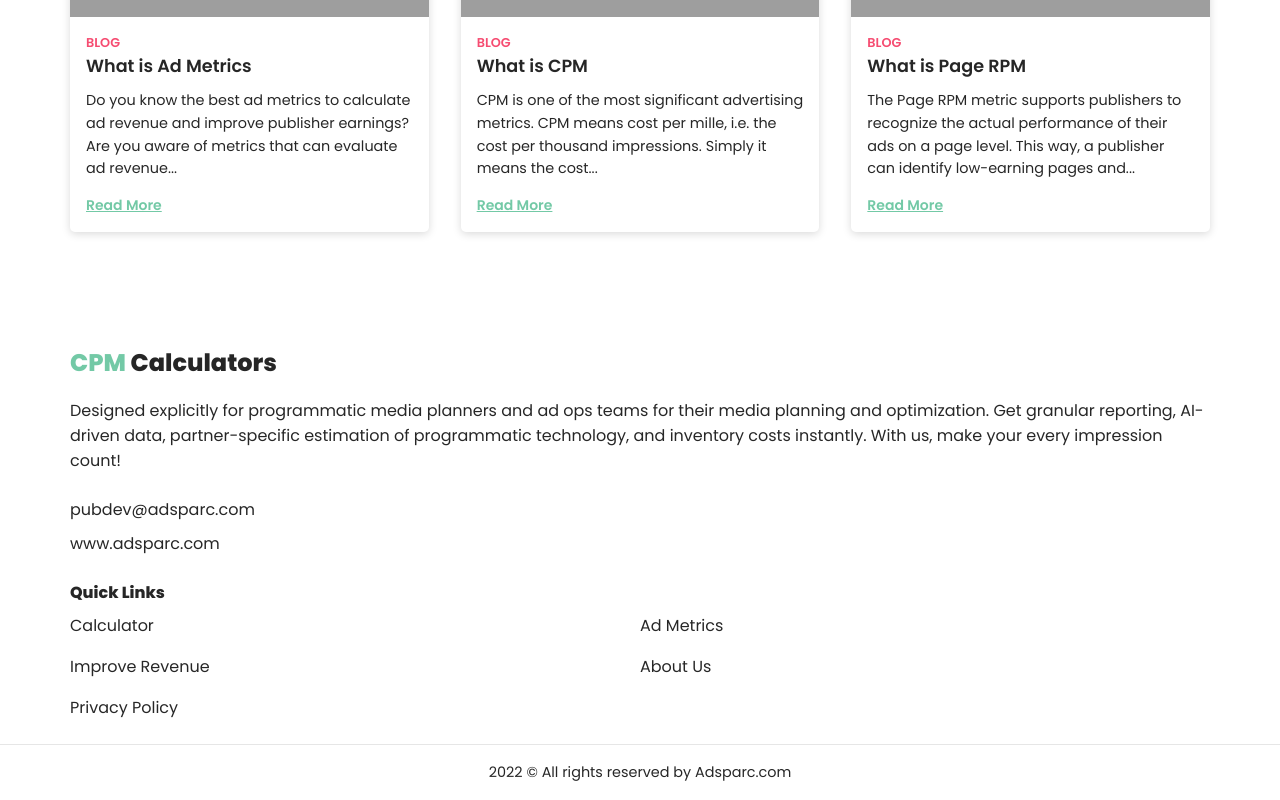
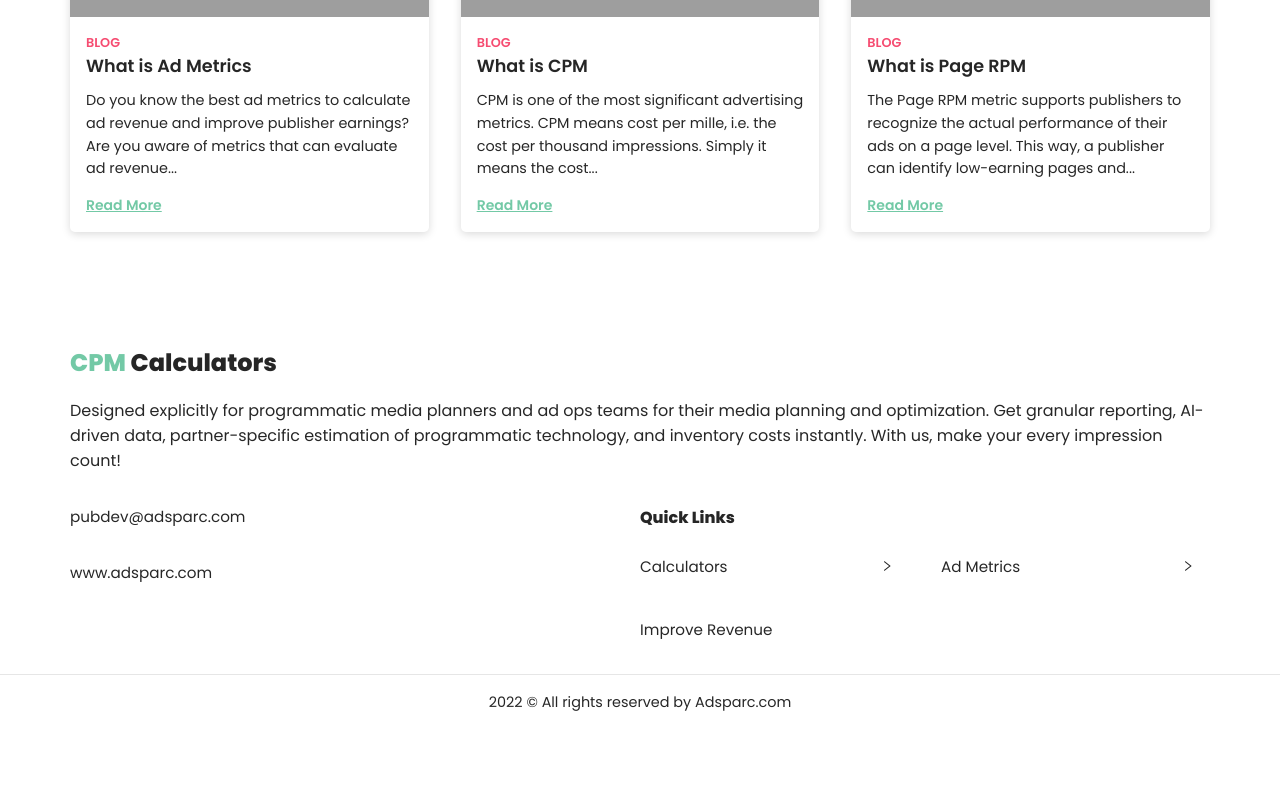
Before and after one commit to arvind-adsparc/cpmcalculators, a Next.js app: page /blog in a window 1280 px wide. Shown: the part 934-1734 px from the top of the page. After the commit the page ends 1664 px from the top, so only its background shows below. Built offline with nearby package versions, Linux system fonts and the light colour scheme; grey boxes are pictures that could not be loaded.

Commit message:
header and footer links mapping

```diff
--- a/components/Footer/footer.jsx
+++ b/components/Footer/footer.jsx
@@ -1,5 +1,8 @@
 import Link from "next/link";
+import { Collapse } from "antd";
 import styles from "../../styles/Footer.module.scss";
+
+const { Panel } = Collapse;
 
 const Footer = () => {
   return (
@@ -33,13 +36,45 @@ const Footer = () => {
             <div className={styles.linkHead}>Quick Links</div>
 
             <div className={styles.grid}>
-              <div className={styles.link}>Calculator</div>
-              <div className={styles.link}>Ad Metrics</div>
+              <Collapse
+                className={styles.collapseHead}
+                onChange={() => {}}
+                expandIconPosition="end"
+              >
+                <Panel header="Calculators" key="1">
+                  <Link href="/">CPM Calcuator</Link>
+                  <Link href="/calculators/rpm-calculator/">RPM Calcuator</Link>
+                  <Link href="/calculators/ecpm-calculator/">
+                    eCPM Calcuator
+                  </Link>
+                  <Link href="/calculators/epmv-calculator/">
+                    EPMV Calcuator
+                  </Link>
+                </Panel>
+              </Collapse>
+
+              <Collapse
+                className={styles.collapseHead}
+                onChange={() => {}}
+                expandIconPosition="end"
+              >
+                <Panel header="Ad Metrics" key="2">
+                  <Link href="/ad-metrics/cost-per-click/">
+                    Cost Per Click (CPC)
+                  </Link>
+                  <Link href="/ad-metrics/cost-per-mile/">
+                    Cost Per Mile(CPM)
+                  </Link>
+                  <Link href="/ad-metrics/ad-viewability/">Ad Viewability</Link>
+                  <Link href="/ad-metrics/ad-impressions/">Ad Impressions</Link>
+                  <Link href="/ad-metrics/page-rpm/">Page RPM</Link>
+                  <Link href="/ad-metrics/ecpm/">eCPM</Link>
+                  <Link href="/ad-metrics/epmv/">EPMV</Link>
+                </Panel>
+              </Collapse>
               <div className={styles.link}>
                 <Link href="/blog">Improve Revenue</Link>
               </div>
-              <div className={styles.link}>About Us</div>
-              <div className={styles.link}>Privacy Policy</div>
             </div>
           </div>
         </div>
--- a/components/Header/header.jsx
+++ b/components/Header/header.jsx
@@ -12,7 +12,7 @@ const { Panel } = Collapse;
 const Header = () => {
   const [toggleNav, setToggleNav] = useState(false);
   const onNavChange = (key) => {
-    console.log(key);
+    // console.log(key);
   };
   return (
     <header className={styles.header}>
@@ -40,15 +40,36 @@ const Header = () => {
 
         {toggleNav && (
           <div className={styles.mobileCollapse}>
-            <Collapse onChange={onNavChange} expandIconPosition="end">
+            <Collapse
+              className={styles.collapseHead}
+              onChange={onNavChange}
+              expandIconPosition="end"
+            >
               <Panel header="Calculators" key="1">
-                <p>Link</p>
+                <Link href="/">CPM Calcuator</Link>
+                <Link href="/calculators/rpm-calculator/">RPM Calcuator</Link>
+                <Link href="/calculators/ecpm-calculator/">eCPM Calcuator</Link>
+                <Link href="/calculators/epmv-calculator/">EPMV Calcuator</Link>
               </Panel>
             </Collapse>
 
-            <Collapse onChange={onNavChange} expandIconPosition="end">
+            <Collapse
+              className={styles.collapseHead}
+              onChange={onNavChange}
+              expandIconPosition="end"
+            >
               <Panel header="Ad Metrics" key="2">
-                <p>Link</p>
+                <Link href="/ad-metrics/cost-per-click/">
+                  Cost Per Click (CPC)
+                </Link>
+                <Link href="/ad-metrics/cost-per-mile/">
+                  Cost Per Mile(CPM)
+                </Link>
+                <Link href="/ad-metrics/ad-viewability/">Ad Viewability</Link>
+                <Link href="/ad-metrics/ad-impressions/">Ad Impressions</Link>
+                <Link href="/ad-metrics/page-rpm/">Page RPM</Link>
+                <Link href="/ad-metrics/ecpm/">eCPM</Link>
+                <Link href="/ad-metrics/epmv/">EPMV</Link>
               </Panel>
             </Collapse>
 
--- a/styles/Footer.module.scss
+++ b/styles/Footer.module.scss
@@ -37,8 +37,17 @@
     justify-content: space-between;
     flex-direction: column;
 
+    @media only screen and (min-width: variables.$desktopSmall) {
+      flex-direction: row;
+      // align-items: center;
+    }
+
     .quickLinks {
       margin: 1rem 0;
+
+      @media only screen and (min-width: variables.$desktopSmall) {
+        width: 50%;
+      }
 
       .linkHead {
         font-weight: variables.$bold;
@@ -50,16 +59,41 @@
 
       .grid {
         display: grid;
-        grid-template-columns: 1fr 1fr;
+        // grid-template-columns: 1fr 1fr;
+        font-size: 0.9rem;
+
+        @media only screen and (min-width: variables.$desktopSmall) {
+          grid-template-columns: 1fr 1fr;
+          column-gap: 2rem;
+        }
+      }
+    }
+
+    .collapseHead {
+      font-size: 0.8rem;
+      padding: 1rem 0;
+
+      a {
+        display: block;
+        margin: 0.5rem;
+        font-size: 0.8rem;
+
+        @media only screen and (min-width: variables.$desktopSmall) {
+          font-size: 0.95rem;
+        }
+      }
+
+      @media only screen and (min-width: variables.$desktopSmall) {
+        font-size: 0.95rem;
       }
     }
 
     .link {
       font-size: 0.8rem;
-      margin: 0.5rem 0;
+      padding: 1rem 0;
 
       @media only screen and (min-width: variables.$desktopSmall) {
-        font-size: 1rem;
+        font-size: 0.95rem;
       }
     }
   }
--- a/styles/Header.module.scss
+++ b/styles/Header.module.scss
@@ -34,8 +34,17 @@
     width: 100%;
     font-weight: variables.$medium;
 
+    .collapseHead {
+      padding: 0.5rem;
+
+      a {
+        display: block;
+        padding: 0.5rem 0;
+      }
+    }
+
     .link {
-      padding: 12px 16px;
+      padding: 1rem 0.5rem;
       // border-bottom: 1px solid #ccc;
     }
   }
--- a/styles/globals.scss
+++ b/styles/globals.scss
@@ -182,6 +182,14 @@ img {
   padding: initial;
   > .ant-collapse-item {
     border: none;
-    border-bottom: 1px solid #ccc;
+    // border-bottom: 1px solid #ccc;
+  }
+
+  .ant-collapse-header {
+    padding: 0.5rem 0 !important;
   }
 }
+
+.ant-collapse-content-box {
+  padding: initial !important;
+}
```
